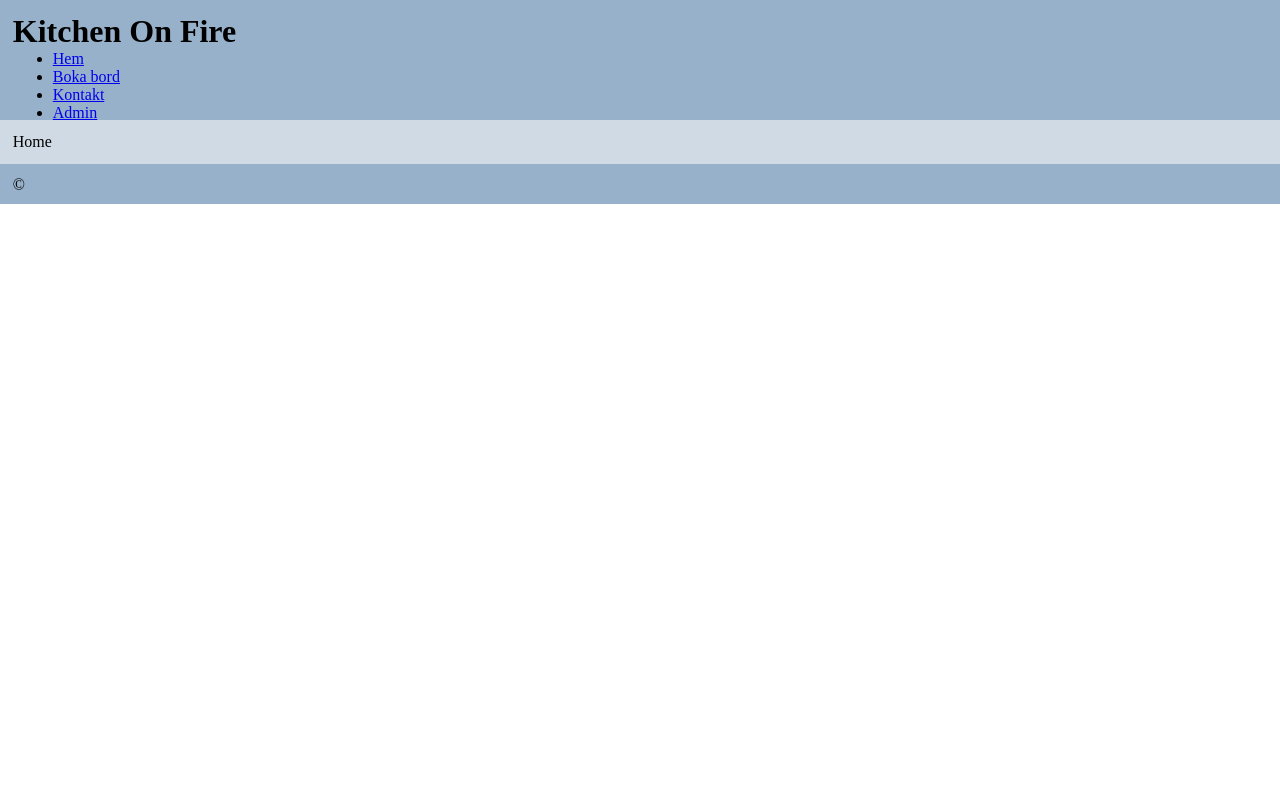
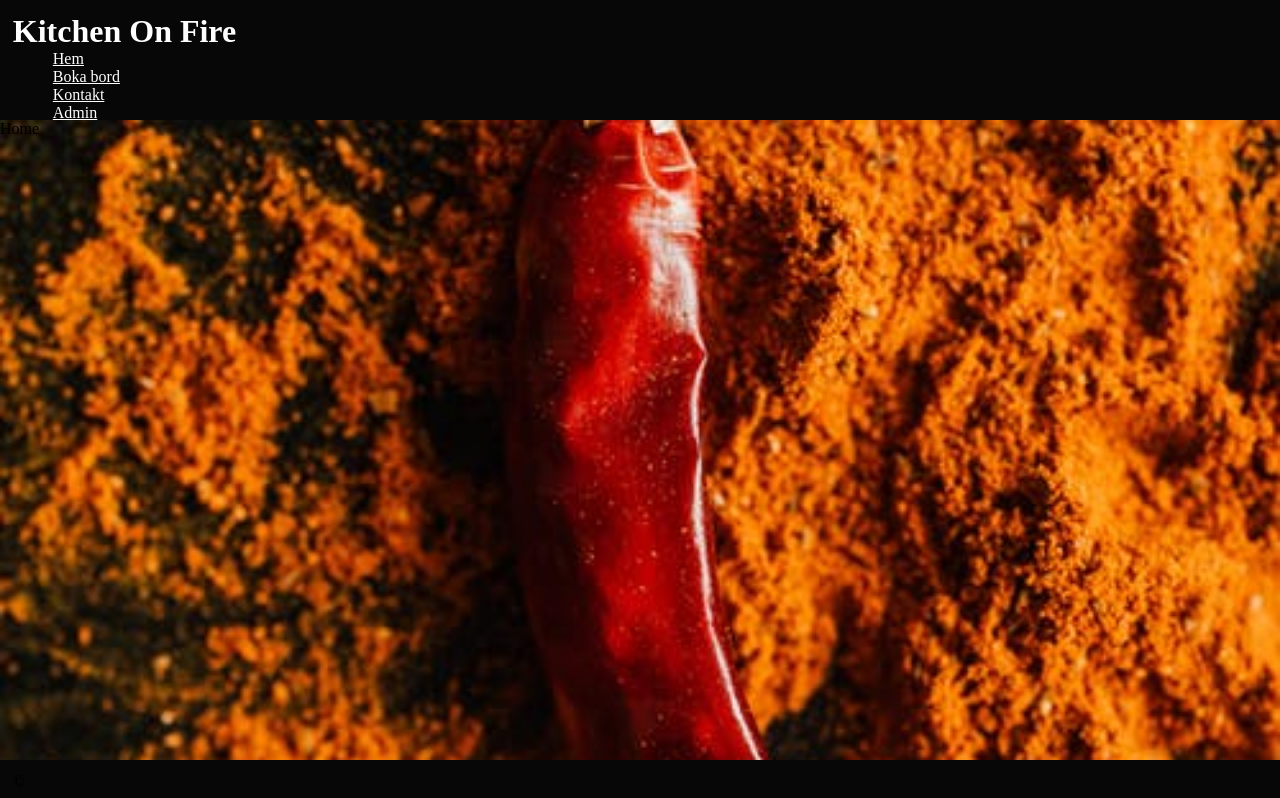
Before and after one commit to KirillM91/Restaurangen, a React (Create React App) app: page / in a window 1280 px wide. Built offline with nearby package versions, Linux system fonts and the light colour scheme.

Commit message:
Confirm submit, info about GDPR, styling. WIP

```diff
--- /dev/null
+++ b/src/App.css
@@ -0,0 +1,19 @@
+/* Startsidan */
+#homeBgImg {
+    background-image: url("./assets/chili.jpeg");
+    background-size: cover;
+    background-position: center;
+    width: 100vw;
+    min-height: 80vh;
+    max-height: fit-content;
+    margin: 0;
+    padding: 0;
+}
+
+li {
+    list-style-type: none;
+}
+
+a {
+    color: white;
+}
--- a/src/components/Booking/Booking.tsx
+++ b/src/components/Booking/Booking.tsx
@@ -11,6 +11,8 @@ export function Booking() {
     const [disablePlus, setDisablePlus] = useState(false);
     const [disableMinus, setDisableMinus] = useState(false);
     const [disabledInput, setDisabledInput] = useState(true);
+    const [bookingOk, setBookingOk] = useState(false);
+    const [confirmGDPR, setConfirmGDPR] = useState(false);
 
     const [customer, setCustomer] = useState<IPostCustomer>({
         name: "",
@@ -46,6 +48,8 @@ export function Booking() {
         .catch(error => {console.log(error)});
 
         console.log(newBooking);
+
+        setBookingOk(true);
 
     }
 
@@ -86,6 +90,24 @@ export function Booking() {
 
     }
 
+    // Olika symboler beroende på om GDPR är godkänt eller inte
+    let submitGDPR =
+    <>◻</>
+    if (confirmGDPR) {
+        submitGDPR =
+        <>✔</>
+    };
+
+    // Om bokning är genomförd ska bekräftelse visas
+    let bookingDone =
+    <></>
+    if (bookingOk) {
+        bookingDone =
+        <div>
+            <p>Din bokning har nu genomförts. Vi ser fram emot ditt besök!</p>
+        </div>
+    };
+
     return(
         <div>
             <p>Booking</p>
@@ -114,8 +136,11 @@ export function Booking() {
                 <input disabled={disabledInput} type="text" name="phone" onChange={handleChange} value={customer.phone} id="phone"/>
                 <br/>
             </form>
-            <button disabled={disabledInput} onClick={submitBooking}>Boka bord</button>
+            <p><span onClick = {() => setConfirmGDPR(true)}>{submitGDPR}</span>Jag godkänner Kitchen on Fires-villkor för personuppgiftshantering (GDPR)</p>
+            <button disabled={disabledInput && !confirmGDPR} onClick={submitBooking}>Boka bord</button>
             <button onClick={testFunk}>Testa conssole log</button>
+
+            {bookingDone}
         </div>
     );
 };
--- a/src/components/Home.tsx
+++ b/src/components/Home.tsx
@@ -1,6 +1,8 @@
+import "../App.css"
+
 export function Home() {
 
     return(
-        <div>Home</div>
+        <section id="homeBgImg">Home</section>
     );
 };
--- a/src/index.css
+++ b/src/index.css
@@ -7,25 +7,30 @@ body {
     width: 100vw;
     min-height: 100vh;
     max-height: fit-content;
+    background-color: black;
 }
 
 header {
     width: 100vw;
     height: 15vh;
-    background-color: rgb(151, 177, 202);
+    background-color: rgba(255, 255, 255, 0.027);
     padding: 1%;
+    color: white;
 }
 
 main {
     width: 100vw;
-    height: 100%;
+    min-height: 80vh;
+    max-height: fit-content;
     background-color: rgb(207, 218, 228);
     padding: 1%;
+    margin: 0;
+    padding: 0;
 }
 
 footer {
     width: 100vw;
     height: 5vh;
-    background-color: rgb(151, 177, 202);
+    background-color: rgba(255, 255, 255, 0.027);
     padding: 1%;
 }
```
Also changed, not shown: src/assets/chili.jpeg (added).
